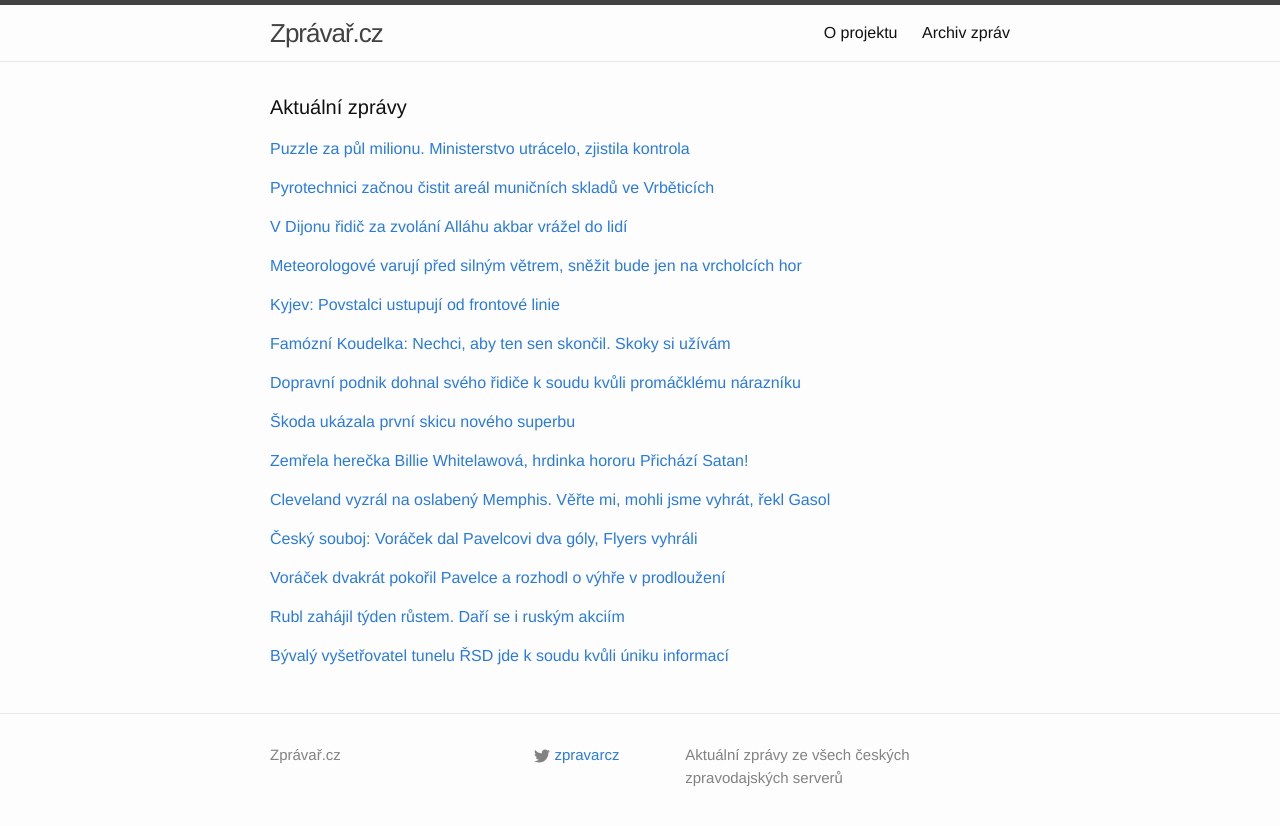
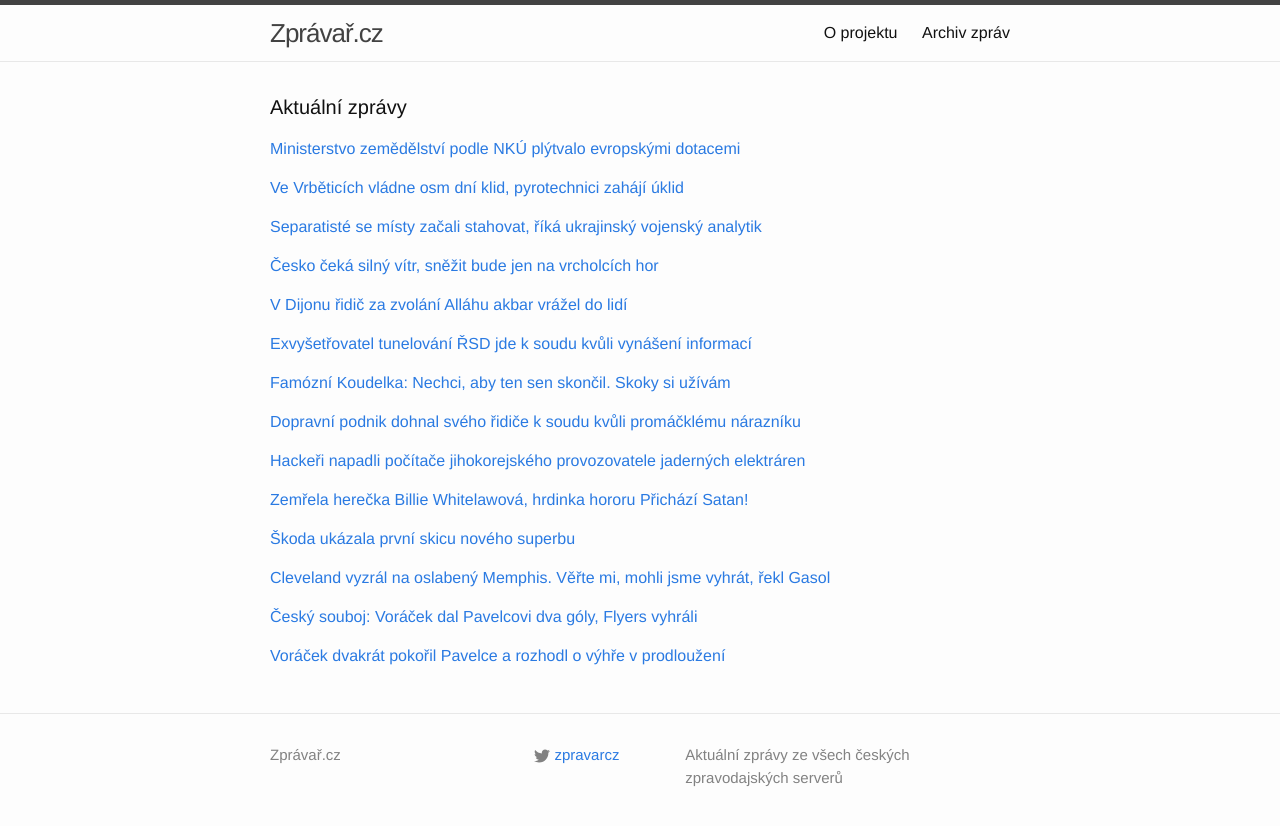
Before and after one commit to adliska/zpravar, a Jekyll site: the page built from index.html, in a window 1280 px wide. Shown: the top 826 px of the page. Built offline with Jekyll 4.4.1, drawn with Linux system fonts in a browser that asks for light colours.

Commit message:
zpravar news update

```diff
--- a/index.html
+++ b/index.html
@@ -5,9 +5,10 @@ layout: default
 <div class="home">
     <h1 class="page-heading">Aktuální zprávy</h1>
 
-<p><a href="javascript:;" onclick="toggle_visibility('zpravy0')">Puzzle za půl milionu. Ministerstvo utrácelo, zjistila kontrola</a></p>
+<p><a href="javascript:;" onclick="toggle_visibility('zpravy0')">Ministerstvo zemědělství podle NKÚ plýtvalo evropskými dotacemi</a></p>
 <div id="zpravy0" style="display:none">
 <ul>
+<li><a href=http://www.rozhlas.cz/_zprava/ministerstvo-zemedelstvi-podle-nku-plytvalo-evropskymi-dotacemi--1435567>Ministerstvo zemědělství podle NKÚ plýtvalo evropskými dotacemi - www.rozhlas.cz</a></li>
 <li><a href=http://echo24.cz/a/iEYjn>Puzzle za půl milionu. Ministerstvo utrácelo, zjistila kontrola - echo24.cz</a></li>
 <li><a href=http://zpravy.idnes.cz/ministerstvo-zemedelstvi-spatne-hospodarilo-s-dotacemi-pem-/domaci.aspx?c=A141222_083848_domaci_fer>Ministerstvo zemědělství dalo milion z dotací na bonbony, vějíře a puzzle - zpravy.idnes.cz</a></li>
 <li><a href=http://domaci.ihned.cz/c1-63291360-nku-resort-zemedelstvi-nehospodarne-cerpal-dotace-nakoupil-puzzle-za-pul-milionu>NKÚ: Resort zemědělství nehospodárně čerpal dotace. Nakoupil puzzle za půl milionu - domaci.ihned.cz</a></li>
@@ -19,9 +20,11 @@ layout: default
 <li><a href=http://www.lidovky.cz/puzzle-ci-bonbony-za-miliony-na-zemedelstvi-se-plytvalo-pkp-/zpravy-domov.aspx?c=A141222_084417_ln_domov_mct>NKÚ: Puzzle či bonbony za miliony. Na zemědělství se plýtvalo u podpory venkova  - www.lidovky.cz</a></li>
 <li><a href=http://www.financninoviny.cz/zpravodajstvi/zpravy/nku-mze-plytvalo-pri-proplaceni-poradenstvi-a-propagace/1161602>NKÚ: MZe plýtvalo při proplácení poradenství a propagace - www.financninoviny.cz</a></li>
 </ul>
-</div><p><a href="javascript:;" onclick="toggle_visibility('zpravy1')">Pyrotechnici začnou čistit areál muničních skladů ve Vrběticích</a></p>
+</div><p><a href="javascript:;" onclick="toggle_visibility('zpravy1')">Ve Vrběticích vládne osm dní klid, pyrotechnici zahájí úklid</a></p>
 <div id="zpravy1" style="display:none">
 <ul>
+<li><a href=http://zpravy.e15.cz/domaci/udalosti/ve-vrbeticich-vladne-osm-dni-klid-pyrotechnici-zahaji-uklid-1148004>Ve Vrběticích vládne osm dní klid, pyrotechnici zahájí úklid - zpravy.e15.cz</a></li>
+<li><a href=http://www.rozhlas.cz/_zprava/pyrotechnici-mohou-zacit-cistit-areal-ve-vrbeticich-skoncila-bezpecnostni-lhuta--1435556>Pyrotechnici mohou začít čistit areál ve Vrběticích, skončila bezpečnostní lhůta - www.rozhlas.cz</a></li>
 <li><a href=http://www.ceskenoviny.cz/zpravy/zpravy/pyrotechnici-zacnou-cistit-areal-municnich-skladu-ve-vrbeticich/1161624>Pyrotechnici začnou čistit areál muničních skladů ve Vrběticích - www.ceskenoviny.cz</a></li>
 <li><a href=http://www.ceskatelevize.cz/ct24/regiony/296198-pyrotechnici-mohou-znovu-cistit-areal-ve-vrbeticich/>Pyrotechnici mohou znovu čistit areál ve Vrběticích - www.ceskatelevize.cz</a></li>
 <li><a href=http://www.tyden.cz/rubriky/domaci/pyrotechnici-zacnou-cistit-areal-ve-vrbeticich-lhuta-uplynula_328044.html>Pyrotechnici začnou čistit areál ve Vrběticích, lhůta uplynula - www.tyden.cz</a></li>
@@ -30,8 +33,29 @@ layout: default
 <li><a href=http://www.lidovky.cz/pyrotechnici-zacnou-cistit-areal-ve-vrbeticich-lhuta-uplynula-pvp-/zpravy-domov.aspx?c=A141222_073926_ln_domov_mct>Pyrotechnici začnou čistit areál ve Vrběticích, lhůta uplynula  - www.lidovky.cz</a></li>
 <li><a href=http://www.novinky.cz/domaci/357008-v-municnim-arealu-u-vrbetic-je-desaty-den-klid-pyrotechnici-ho-zacnou-cistit.html>V muničním areálu u Vrbětic je desátý den klid, pyrotechnici ho začnou čistit  - www.novinky.cz</a></li>
 </ul>
-</div><p><a href="javascript:;" onclick="toggle_visibility('zpravy2')">V Dijonu řidič za zvolání Alláhu akbar vrážel do lidí</a></p>
+</div><p><a href="javascript:;" onclick="toggle_visibility('zpravy2')">Separatisté se místy začali stahovat, říká ukrajinský vojenský analytik</a></p>
 <div id="zpravy2" style="display:none">
+<ul>
+<li><a href=http://zpravy.idnes.cz/separatiste-na-vychodni-ukrajine-se-zacali-stahovat-rika-vojensky-analytik-dmytro-tymcuk-g8c-/zahranicni.aspx?c=A141222_093254_zahranicni_im>Separatisté se místy začali stahovat, říká ukrajinský vojenský analytik - zpravy.idnes.cz</a></li>
+<li><a href=http://www.rozhlas.cz/_zprava/prorusti-povstalci-na-ukrajinskem-donbasu-pry-ustoupili-od-linie-primeri--1435550>Proruští povstalci na ukrajinském Donbasu prý ustoupili od linie příměří - www.rozhlas.cz</a></li>
+<li><a href=http://www.novinky.cz/zahranicni/evropa/357015-kyjev-povstalci-ustupuji-od-frontove-linie.html>Kyjev: Povstalci ustupují od frontové linie - www.novinky.cz</a></li>
+<li><a href=http://zpravy.e15.cz/zahranicni/udalosti/povstalci-na-donbasu-ustoupili-od-linie-primeri-stahli-se-hlavne-rusove-1147898>Povstalci na Donbasu ustoupili od linie příměří, stáhli se hlavně Rusové - zpravy.e15.cz</a></li>
+<li><a href=http://zpravy.aktualne.cz/zahranici/zive-pondeli-22-prosince-ukrajina-rusko-separatiste/r~b9ac2c9885dc11e4aff10025900fea04/>Živě: Povstalci se stahují z fronty v Donbasu, zní z Kyjeva - zpravy.aktualne.cz</a></li>
+<li><a href=http://zahranicni.ihned.cz/evropa-slovensko/c1-63291160-povstalci-v-donbasu-se-udajne-stahuji-z-dohodnute-linie-primeri>Povstalci v Donbasu se údajně stahují z dohodnuté linie příměří - zahranicni.ihned.cz</a></li>
+<li><a href=http://www.ceskatelevize.cz/ct24/svet/296194-donbas-rebelove-v-cele-s-rusy-se-pry-stahuji-z-fronty/>Donbas: Rebelové v čele s Rusy se prý stahují z fronty - www.ceskatelevize.cz</a></li>
+</ul>
+</div><p><a href="javascript:;" onclick="toggle_visibility('zpravy3')">Česko čeká silný vítr, sněžit bude jen na vrcholcích hor</a></p>
+<div id="zpravy3" style="display:none">
+<ul>
+<li><a href=http://www.ceskatelevize.cz/ct24/domaci/296197-cesko-ceka-silny-vitr-snezit-bude-jen-na-vrcholcich-hor/>Česko čeká silný vítr, sněžit bude jen na vrcholcích hor - www.ceskatelevize.cz</a></li>
+<li><a href=http://www.ceskatelevize.cz/ct24/domaci/296197-meteorologove-varuji-pred-silnym-vetrem-snezit-bude-jen-na-vrcholcich-hor/>Meteorologové varují před silným větrem, sněžit bude jen na vrcholcích hor - www.ceskatelevize.cz</a></li>
+<li><a href=http://www.denik.cz/z_domova/az-do-uterniho-odpoledne-bude-foukat-silny-vitr-varuji-meteorologove-20141222.html>Až do úterního odpoledne bude foukat silný vítr, varují meteorologové - www.denik.cz</a></li>
+<li><a href=http://www.ceskenoviny.cz/zpravy/zpravy/v-cesku-bude-az-do-uterniho-odpoledne-foukat-silny-vitr/1161599>V Česku bude až do úterního odpoledne foukat silný vítr - www.ceskenoviny.cz</a></li>
+<li><a href=http://www.ceskenoviny.cz/zpravy/zpravy/dopravu-dnes-rano-misty-komplikuje-silny-vitr/1161584>Dopravu dnes ráno místy komplikuje silný vítr - www.ceskenoviny.cz</a></li>
+<li><a href=http://www.denik.cz/z_domova/ve-vyssich-polohach-olomouckeho-kraje-snezi-na-zlinsku-fouka-silny-vitr-20141222.html>Ve vyšších polohách Olomouckého kraje sněží, na Zlínsku fouká silný vítr - www.denik.cz</a></li>
+</ul>
+</div><p><a href="javascript:;" onclick="toggle_visibility('zpravy4')">V Dijonu řidič za zvolání Alláhu akbar vrážel do lidí</a></p>
+<div id="zpravy4" style="display:none">
 <ul>
 <li><a href=http://www.ceskatelevize.cz/ct24/svet/296192-v-dijonu-ridic-za-zvolani-allahu-akbar-vrazel-do-lidi/>V Dijonu řidič za zvolání Alláhu akbar vrážel do lidí - www.ceskatelevize.cz</a></li>
 <li><a href=http://echo24.cz/a/wPEwz>Alláhu akbar! zvolal řidič v Dijonu a najížděl do chodců - echo24.cz</a></li>
@@ -40,86 +64,69 @@ layout: default
 <li><a href=http://zpravy.idnes.cz/ridic-ve-francii-srazel-lidi-na-chodniku-volal-allahu-akbar-pnr-/zahranicni.aspx?c=A141222_065728_zahranicni_skr>Řidič ve Francii provolával Alláhu akbar a srážel lidi na chodníku - zpravy.idnes.cz</a></li>
 <li><a href=http://zpravy.aktualne.cz/zahranici/dusevne-nemocny-ridic-najizdel-na-chodce-11-jich-zranil/r~394c8462899c11e49bec0025900fea04/>Duševně nemocný řidič najížděl na chodce, 11 jich zranil - zpravy.aktualne.cz</a></li>
 </ul>
-</div><p><a href="javascript:;" onclick="toggle_visibility('zpravy3')">Meteorologové varují před silným větrem, sněžit bude jen na vrcholcích hor</a></p>
-<div id="zpravy3" style="display:none">
+</div><p><a href="javascript:;" onclick="toggle_visibility('zpravy5')">Exvyšetřovatel tunelování ŘSD jde k soudu kvůli vynášení informací</a></p>
+<div id="zpravy5" style="display:none">
 <ul>
-<li><a href=http://www.ceskatelevize.cz/ct24/domaci/296197-meteorologove-varuji-pred-silnym-vetrem-snezit-bude-jen-na-vrcholcich-hor/>Meteorologové varují před silným větrem, sněžit bude jen na vrcholcích hor - www.ceskatelevize.cz</a></li>
-<li><a href=http://www.denik.cz/z_domova/az-do-uterniho-odpoledne-bude-foukat-silny-vitr-varuji-meteorologove-20141222.html>Až do úterního odpoledne bude foukat silný vítr, varují meteorologové - www.denik.cz</a></li>
-<li><a href=http://www.ceskenoviny.cz/zpravy/zpravy/v-cesku-bude-az-do-uterniho-odpoledne-foukat-silny-vitr/1161599>V Česku bude až do úterního odpoledne foukat silný vítr - www.ceskenoviny.cz</a></li>
-<li><a href=http://www.ceskenoviny.cz/zpravy/zpravy/dopravu-dnes-rano-misty-komplikuje-silny-vitr/1161584>Dopravu dnes ráno místy komplikuje silný vítr - www.ceskenoviny.cz</a></li>
-<li><a href=http://www.denik.cz/z_domova/ve-vyssich-polohach-olomouckeho-kraje-snezi-na-zlinsku-fouka-silny-vitr-20141222.html>Ve vyšších polohách Olomouckého kraje sněží, na Zlínsku fouká silný vítr - www.denik.cz</a></li>
+<li><a href=http://www.denik.cz/z_domova/exvysetrovatel-tunelovani-rsd-jde-k-soudu-pro-unik-informaci-20141222.html>Exvyšetřovatel tunelování ŘSD jde k soudu kvůli vynášení informací - www.denik.cz</a></li>
+<li><a href=http://zpravy.e15.cz/domaci/udalosti/byvaly-vysetrovatel-tunelu-rsd-jde-k-soudu-kvuli-uniku-informaci-1147888>Bývalý vyšetřovatel tunelu ŘSD jde k soudu kvůli úniku informací - zpravy.e15.cz</a></li>
+<li><a href=http://zpravy.idnes.cz/vysetrovatel-rsd-jde-k-soudu-kotrc-unik-informaci-fs1-/domaci.aspx?c=A141222_073344_domaci_skr>Bývalý vyšetřovatel tunelování ŘSD je obžalován z úniku informací - zpravy.idnes.cz</a></li>
+<li><a href=http://www.novinky.cz/krimi/357006-byvaly-vysetrovatel-tunelovani-rsd-pujde-k-soudu.html>Bývalý vyšetřovatel tunelování ŘSD půjde k soudu  - www.novinky.cz</a></li>
 </ul>
-</div><p><a href="javascript:;" onclick="toggle_visibility('zpravy4')">Kyjev: Povstalci ustupují od frontové linie</a></p>
-<div id="zpravy4" style="display:none">
-<ul>
-<li><a href=http://www.novinky.cz/zahranicni/evropa/357015-kyjev-povstalci-ustupuji-od-frontove-linie.html>Kyjev: Povstalci ustupují od frontové linie - www.novinky.cz</a></li>
-<li><a href=http://zpravy.e15.cz/zahranicni/udalosti/povstalci-na-donbasu-ustoupili-od-linie-primeri-stahli-se-hlavne-rusove-1147898>Povstalci na Donbasu ustoupili od linie příměří, stáhli se hlavně Rusové - zpravy.e15.cz</a></li>
-<li><a href=http://zpravy.aktualne.cz/zahranici/zive-pondeli-22-prosince-ukrajina-rusko-separatiste/r~b9ac2c9885dc11e4aff10025900fea04/>Živě: Povstalci se stahují z fronty v Donbasu, zní z Kyjeva - zpravy.aktualne.cz</a></li>
-<li><a href=http://zahranicni.ihned.cz/evropa-slovensko/c1-63291160-povstalci-v-donbasu-se-udajne-stahuji-z-dohodnute-linie-primeri>Povstalci v Donbasu se údajně stahují z dohodnuté linie příměří - zahranicni.ihned.cz</a></li>
-<li><a href=http://www.ceskatelevize.cz/ct24/svet/296194-donbas-rebelove-v-cele-s-rusy-se-pry-stahuji-z-fronty/>Donbas: Rebelové v čele s Rusy se prý stahují z fronty - www.ceskatelevize.cz</a></li>
-</ul>
-</div><p><a href="javascript:;" onclick="toggle_visibility('zpravy5')">Famózní Koudelka: Nechci, aby ten sen skončil. Skoky si užívám</a></p>
-<div id="zpravy5" style="display:none">
+</div><p><a href="javascript:;" onclick="toggle_visibility('zpravy6')">Famózní Koudelka: Nechci, aby ten sen skončil. Skoky si užívám</a></p>
+<div id="zpravy6" style="display:none">
 <ul>
 <li><a href=http://www.tyden.cz/rubriky/sport/zimni-sporty/famozni-koudelka-at-ten-sen-nekonci-skoky-si-uzivam_328042.html>Famózní Koudelka: Nechci, aby ten sen skončil. Skoky si užívám - www.tyden.cz</a></li>
 <li><a href=http://sport.aktualne.cz/zrodil-se-favorit-slavneho-turne-koudelka-na-vlne-euforie/r~06a6aeac894c11e49e4b0025900fea04/>Zrodil se favorit slavného Turné. Koudelka na vlně euforie - sport.aktualne.cz</a></li>
 <li><a href=http://sport.aktualne.cz/nohy-se-mi-neklepaly-uzivam-si-to-tesi-koudelku/r~06a6aeac894c11e49e4b0025900fea04/>Nohy se mi neklepaly, užívám si to, těší Koudelku - sport.aktualne.cz</a></li>
 <li><a href=http://www.tyden.cz/rubriky/sport/zimni-sporty/famozni-koudelka-nechci-aby-ten-sen-skoncil-skoky-si-uzivam_328042.html>Famózní Koudelka: Nechci, aby ten sen skončil. Skoky si užívám - www.tyden.cz</a></li>
 </ul>
-</div><p><a href="javascript:;" onclick="toggle_visibility('zpravy6')">Dopravní podnik dohnal svého řidiče k soudu kvůli promáčklému nárazníku</a></p>
-<div id="zpravy6" style="display:none">
+</div><p><a href="javascript:;" onclick="toggle_visibility('zpravy7')">Dopravní podnik dohnal svého řidiče k soudu kvůli promáčklému nárazníku</a></p>
+<div id="zpravy7" style="display:none">
 <ul>
 <li><a href=http://www.novinky.cz/krimi/357000-dopravni-podnik-dohnal-sveho-ridice-k-soudu-kvuli-promacklemu-narazniku.html>Dopravní podnik dohnal svého řidiče k soudu kvůli promáčklému nárazníku - www.novinky.cz</a></li>
 <li><a href=http://www.novinky.cz/krimi/357000-dopravni-podnik-dohnal-sveho-ridice-k-soudu-kvuli-promacknutemu-narazniku.html>Dopravní podnik dohnal svého řidiče k soudu kvůli promáčknutému nárazníku - www.novinky.cz</a></li>
 <li><a href=http://www.novinky.cz/krimi/357000-dopravni-podnik-dohnal-ridice-k-soudu-kvuli-promacknutemu-narazniku.html>Dopravní podnik dohnal řidiče k soudu kvůli promáčknutému nárazníku - www.novinky.cz</a></li>
 </ul>
-</div><p><a href="javascript:;" onclick="toggle_visibility('zpravy7')">Škoda ukázala první skicu nového superbu</a></p>
-<div id="zpravy7" style="display:none">
+</div><p><a href="javascript:;" onclick="toggle_visibility('zpravy8')">Hackeři napadli počítače jihokorejského provozovatele jaderných elektráren</a></p>
+<div id="zpravy8" style="display:none">
+<ul>
+<li><a href=http://www.novinky.cz/internet-a-pc/bezpecnost/357012-hackeri-napadli-pocitace-jihokorejskeho-provozovatele-jadernych-elektraren.html>Hackeři napadli počítače jihokorejského provozovatele jaderných elektráren - www.novinky.cz</a></li>
+<li><a href=http://www.ceskenoviny.cz/zpravy/zpravy/provozovatel-jadernych-elektraren-v-koreji-se-stal-obeti-hackeru/1161591>Provozovatel jaderných elektráren v Koreji se stal obětí hackerů - www.ceskenoviny.cz</a></li>
+<li><a href=http://www.novinky.cz/zahranicni/357012-hackeri-napadli-pocitace-jihokorejskeho-provozovatele-jadernych-elektraren.html>Hackeři napadli počítače jihokorejského provozovatele jaderných elektráren - www.novinky.cz</a></li>
+</ul>
+</div><p><a href="javascript:;" onclick="toggle_visibility('zpravy9')">Zemřela herečka Billie Whitelawová, hrdinka hororu Přichází Satan!</a></p>
+<div id="zpravy9" style="display:none">
+<ul>
+<li><a href=http://kultura.idnes.cz/zemrela-herecka-whitelawova-d1h-/filmvideo.aspx?c=A141222_091936_filmvideo_spm>Zemřela herečka Billie Whitelawová, hrdinka hororu Přichází Satan! - kultura.idnes.cz</a></li>
+<li><a href=http://www.denik.cz/film/zemrela-herecka-billie-whitelawova-znama-i-z-hororu-prichazi-satan-20141222.html>Zemřela herečka Billie Whitelawová, známá i z hororu Přichází Satan! - www.denik.cz</a></li>
+<li><a href=http://www.novinky.cz/kultura/357010-zemrela-herecka-billie-whitelawova.html>Zemřela herečka Billie Whitelawová - www.novinky.cz</a></li>
+</ul>
+</div><p><a href="javascript:;" onclick="toggle_visibility('zpravy10')">Škoda ukázala první skicu nového superbu</a></p>
+<div id="zpravy10" style="display:none">
 <ul>
 <li><a href=http://www.novinky.cz/auto/356789-skoda-ukazala-prvni-skicu-noveho-superbu.html>Škoda ukázala první skicu nového superbu - www.novinky.cz</a></li>
 <li><a href=http://auto.idnes.cz/skici-nove-skody-superb-0s5-/ak_aktual.aspx?c=A141221_223207_ak_aktual_fdv>Škoda ukazuje nový superb na prvních skicách - auto.idnes.cz</a></li>
 <li><a href=http://auto.ihned.cz/novinky/c1-63288980-skoda-ukazala-novy-superb-zatim-jen-na-skice-a-zezadu>Škoda ukázala nový Superb. Zatím jen na skice a zezadu - auto.ihned.cz</a></li>
 </ul>
-</div><p><a href="javascript:;" onclick="toggle_visibility('zpravy8')">Zemřela herečka Billie Whitelawová, hrdinka hororu Přichází Satan!</a></p>
-<div id="zpravy8" style="display:none">
-<ul>
-<li><a href=http://kultura.idnes.cz/zemrela-herecka-whitelawova-d1h-/filmvideo.aspx?c=A141222_091936_filmvideo_spm>Zemřela herečka Billie Whitelawová, hrdinka hororu Přichází Satan! - kultura.idnes.cz</a></li>
-<li><a href=http://www.denik.cz/film/zemrela-herecka-billie-whitelawova-znama-i-z-hororu-prichazi-satan-20141222.html>Zemřela herečka Billie Whitelawová, známá i z hororu Přichází Satan! - www.denik.cz</a></li>
-<li><a href=http://www.novinky.cz/kultura/357010-zemrela-herecka-billie-whitelawova.html>Zemřela herečka Billie Whitelawová - www.novinky.cz</a></li>
-</ul>
-</div><p><a href="javascript:;" onclick="toggle_visibility('zpravy9')">Cleveland vyzrál na oslabený Memphis. Věřte mi, mohli jsme vyhrát, řekl Gasol</a></p>
-<div id="zpravy9" style="display:none">
+</div><p><a href="javascript:;" onclick="toggle_visibility('zpravy11')">Cleveland vyzrál na oslabený Memphis. Věřte mi, mohli jsme vyhrát, řekl Gasol</a></p>
+<div id="zpravy11" style="display:none">
 <ul>
 <li><a href=http://www.denik.cz/ostatni_sport/cleveland-vyzral-na-oslabeny-memphis-verte-mi-mohli-jsme-vyhrat-rekl-gasol-20141.html>Cleveland vyzrál na oslabený Memphis. Věřte mi, mohli jsme vyhrát, řekl Gasol - www.denik.cz</a></li>
 <li><a href=http://sport.aktualne.cz/le-bronuv-cleveland-porazil-v-nba-oslabeny-memphis/r~0c3ea34e89ae11e486b9002590604f2e/>Le Bronův Cleveland porazil v NBA oslabený Memphis - sport.aktualne.cz</a></li>
 <li><a href=http://sport.idnes.cz/vysledky-basketbalove-nba-dcg-/basket.aspx?c=A141222_081451_sport-basket_par>Toronto natáhlo v NBA vítěznou sérii, Cleveland srazil oslabeného soka - sport.idnes.cz</a></li>
 </ul>
-</div><p><a href="javascript:;" onclick="toggle_visibility('zpravy10')">Český souboj: Voráček dal Pavelcovi dva góly, Flyers vyhráli</a></p>
-<div id="zpravy10" style="display:none">
+</div><p><a href="javascript:;" onclick="toggle_visibility('zpravy12')">Český souboj: Voráček dal Pavelcovi dva góly, Flyers vyhráli</a></p>
+<div id="zpravy12" style="display:none">
 <ul>
 <li><a href=http://www.tyden.cz/rubriky/sport/hokej/nhl/cesky-souboj-voracek-dal-pavelcovi-dva-goly-flyers-vyhrali_328047.html>Český souboj: Voráček dal Pavelcovi dva góly, Flyers vyhráli - www.tyden.cz</a></li>
 <li><a href=http://sport.aktualne.cz/voracek-exceluje-pavelcovi-dal-dva-goly-a-rozhodl-o-vyhre/r~770aea5689a011e4ab15002590604f2e/>Voráček exceluje, Pavelcovi dal dva góly a rozhodl o výhře - sport.aktualne.cz</a></li>
 <li><a href=http://www.sportovninoviny.cz/zpravy/voracek-dvakrat-pokoril-pavelce-a-rozhodl-o-vyhre-v-prodlouzeni/1161580>Voráček dvakrát pokořil Pavelce a rozhodl o výhře v prodloužení - www.sportovninoviny.cz</a></li>
 </ul>
-</div><p><a href="javascript:;" onclick="toggle_visibility('zpravy11')">Voráček dvakrát pokořil Pavelce a rozhodl o výhře v prodloužení</a></p>
-<div id="zpravy11" style="display:none">
+</div><p><a href="javascript:;" onclick="toggle_visibility('zpravy13')">Voráček dvakrát pokořil Pavelce a rozhodl o výhře v prodloužení</a></p>
+<div id="zpravy13" style="display:none">
 <ul>
 <li><a href=http://www.denik.cz/hokej/voracek-dvakrat-pokoril-pavelce-a-rozhodl-o-vyhre-v-prodlouzeni-20141222.html>Voráček dvakrát pokořil Pavelce a rozhodl o výhře v prodloužení - www.denik.cz</a></li>
 <li><a href=http://www.rozhlas.cz/_zprava/vorackova-jizda-v-nhl-pokracuje-dvakrat-prekonal-pavelce--1435486>Voráčkova jízda v NHL pokračuje, dvakrát překonal Pavelce - www.rozhlas.cz</a></li>
 <li><a href=http://hokej.idnes.cz/voracek-dal-dva-goly-pavelcovi-dea-/nhl.aspx?c=A141222_071512_nhl_Mkr>Voráček dal dva góly Pavelcovi a udržel se na čele bodování NHL - hokej.idnes.cz</a></li>
 </ul>
-</div><p><a href="javascript:;" onclick="toggle_visibility('zpravy12')">Rubl zahájil týden růstem. Daří se i ruským akciím</a></p>
-<div id="zpravy12" style="display:none">
-<ul>
-<li><a href=http://zpravy.aktualne.cz/ekonomika/rubl-zahajil-tyden-rustem-dari-se-i-ruskym-akciim/r~8bf8171489b311e49e4b0025900fea04/>Rubl zahájil týden růstem. Daří se i ruským akciím - zpravy.aktualne.cz</a></li>
-<li><a href=http://www.financninoviny.cz/zpravodajstvi/zpravy/rubl-zahajil-tyden-rustem-vzhuru-zamirily-take-ruske-akcie/1161621>Rubl zahájil týden růstem, vzhůru zamířily také ruské akcie - www.financninoviny.cz</a></li>
-<li><a href=http://zpravy.e15.cz/zahranicni/ekonomika/rusti-strategove-neodhadli-vyvoj-ekonomika-zaziva-divokou-jizdu-1147839>Ruští stratégové neodhadli vývoj, ekonomika zažívá divokou jízdu - zpravy.e15.cz</a></li>
-</ul>
-</div><p><a href="javascript:;" onclick="toggle_visibility('zpravy13')">Bývalý vyšetřovatel tunelu ŘSD jde k soudu kvůli úniku informací</a></p>
-<div id="zpravy13" style="display:none">
-<ul>
-<li><a href=http://zpravy.e15.cz/domaci/udalosti/byvaly-vysetrovatel-tunelu-rsd-jde-k-soudu-kvuli-uniku-informaci-1147888>Bývalý vyšetřovatel tunelu ŘSD jde k soudu kvůli úniku informací - zpravy.e15.cz</a></li>
-<li><a href=http://zpravy.idnes.cz/vysetrovatel-rsd-jde-k-soudu-kotrc-unik-informaci-fs1-/domaci.aspx?c=A141222_073344_domaci_skr>Bývalý vyšetřovatel tunelování ŘSD je obžalován z úniku informací - zpravy.idnes.cz</a></li>
-<li><a href=http://www.novinky.cz/krimi/357006-byvaly-vysetrovatel-tunelovani-rsd-pujde-k-soudu.html>Bývalý vyšetřovatel tunelování ŘSD půjde k soudu  - www.novinky.cz</a></li>
-</ul>
 </div></div>
```
